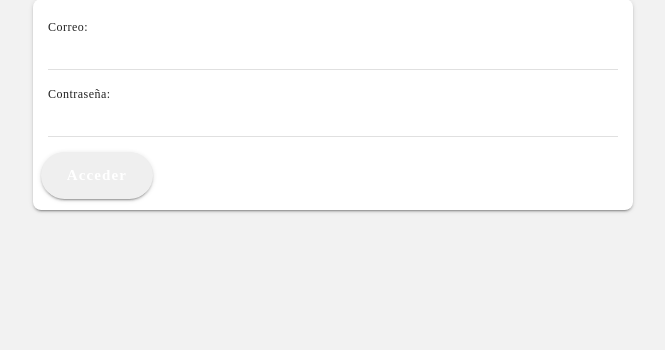
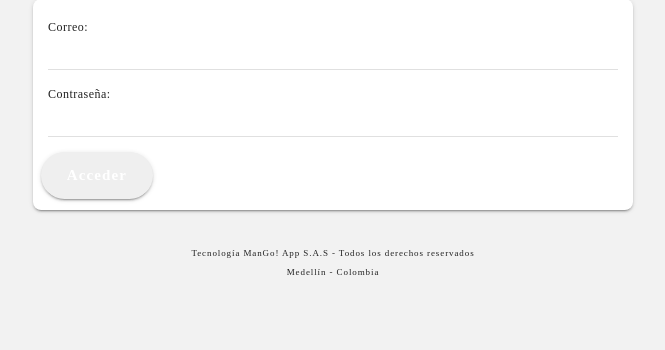
Before and after one commit to lodijodanny/mango, a PHP site: page /logueo.php in a window 1280 px wide. Shown: the part 81-431 px from the top of the page, without its empty margins (307-972 px from the left). Run offline with PHP 8.4, Linux system fonts and the light colour scheme; some libraries are stand-ins or nearby versions; some web fonts are replaced.

Commit message:
Añadir contenedor de leyenda en logueo.php y centrar texto en tipografia.css

```diff
--- a/css/tipografia.css
+++ b/css/tipografia.css
@@ -46,6 +46,13 @@ Autor: Danny Estrada
     font-size: 0.6em; /*tamaño de la fuente*/
     font-weight: 400; /*densidad de la fuente*/
     letter-spacing: 0.1em; /*espaciado entre letras*/
+    text-align: center; /*centrar texto*/
+    margin-top: 0;
+}
+
+.rdm-tipografia--leyenda-contenedor {
+    text-align: center;
+    margin-top: 2.5em; /*bajar ambas líneas juntas*/
 }
 
 /*subtitulo2*/
--- a/logueo.php
+++ b/logueo.php
@@ -92,9 +92,14 @@ if ($men == 4)
 
             <p class="rdm-formularios--submit"><button type="submit" class="rdm-boton--resaltado" name="agregar" value="si">Acceder</button></p>
 
-        </form>
+    </form>
 
-    </section>
+	</section>
+
+<div class="rdm-tipografia--leyenda-contenedor">
+    <p class="rdm-tipografia--leyenda">Tecnología ManGo! App S.A.S - Todos los derechos reservados</p>
+    <p class="rdm-tipografia--leyenda">Medellín - Colombia</p>
+</div>
 
 </main>
 
```
